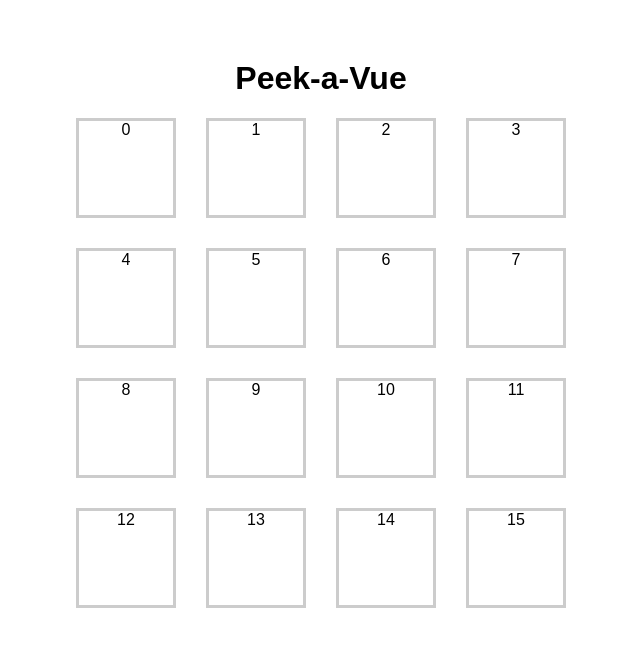
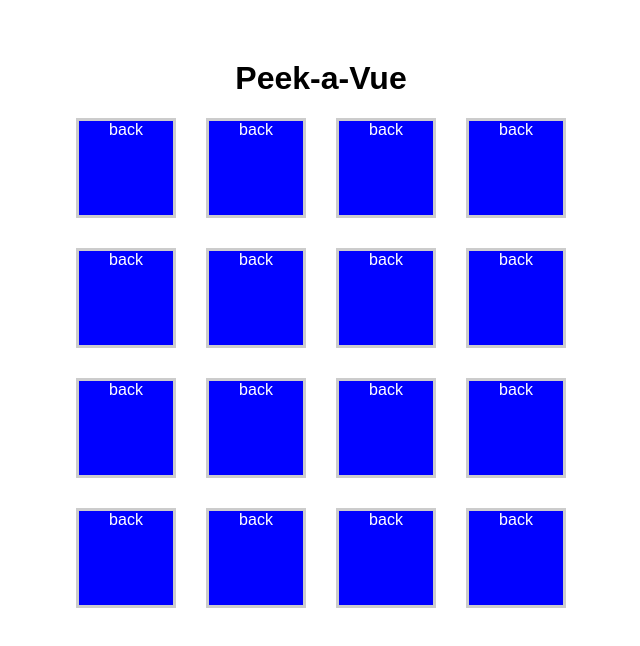
Before and after one commit to saeedth1214/card-matching, a Vue app: page / in a window 1280 px wide. Shown: the top 646 px of the page, without its empty margins (319-959 px from the left). Built offline with nearby package versions, Linux system fonts and the light colour scheme.

Commit message:
feature : card has front and back and can be flipped .

```diff
--- a/src/App.vue
+++ b/src/App.vue
@@ -1,19 +1,28 @@
 <script>
 import Card from "./components/card.vue";
-
+import { ref } from "vue";
 export default {
   components: {
     Card,
   },
 
   setup() {
-    const cardList = [];
+    const cardList = ref([]);
+
+    const flipCard = (payload) => {
+      cardList.value[payload.position].visible =
+        !cardList.value[payload.position].visible;
+    };
 
     for (let index = 0; index < 16; index++) {
-      cardList.push(index);
+      cardList.value.push({
+        value: index,
+        visible: false,
+        position: index,
+      });
     }
 
-    return { cardList };
+    return { cardList, flipCard };
   },
 };
 </script>
@@ -25,7 +34,10 @@
     <Card
       v-for="(card, index) in cardList"
       :key="`card-${index}`"
-      :value="card"
+      :value="card.value"
+      :visible="card.visible"
+      :position="card.position"
+      @select-card="flipCard"
     />
   </section>
 </template>
@@ -36,10 +48,6 @@
   margin-top: 60px;
   font-family: Arial, Helvetica, sans-serif;
 }
-
-.card {
-  border: 3px solid #ccc;
-}
 .game-board {
   display: grid;
   grid-template-columns: 100px 100px 100px 100px;
--- a/src/components/card.vue
+++ b/src/components/card.vue
@@ -1,14 +1,60 @@
 <script>
 export default {
   props: {
+    position: {
+      type: Number,
+      required: true,
+    },
     value: {
       type: Number,
       required: true,
     },
+
+    visible: {
+      type: Boolean,
+      required: false,
+    },
+  },
+
+  setup(props, context) {
+    const selectCard = () => {
+      context.emit("selectCard", {
+        position: props.value,
+      });
+    };
+
+    return { selectCard };
   },
 };
 </script>
 <template>
-  <div class="card">{{ value }}</div>
+  <div class="card" @click="selectCard">
+    <div v-if="visible" class="card-face is-front">
+      {{ value }}
+    </div>
+    <div v-else class="card-face is-back">back</div>
+  </div>
 </template>
-<style scoped></style>
+<style scoped>
+.card {
+  border: 3px solid #ccc;
+  position: relative;
+
+  cursor: pointer;
+}
+
+.card-face {
+  width: 100%;
+  height: 100%;
+  position: absolute;
+}
+.card-face.is-front {
+  background-color: red;
+  color: white;
+}
+
+.card-face.is-back {
+  background-color: blue;
+  color: white;
+}
+</style>
```
